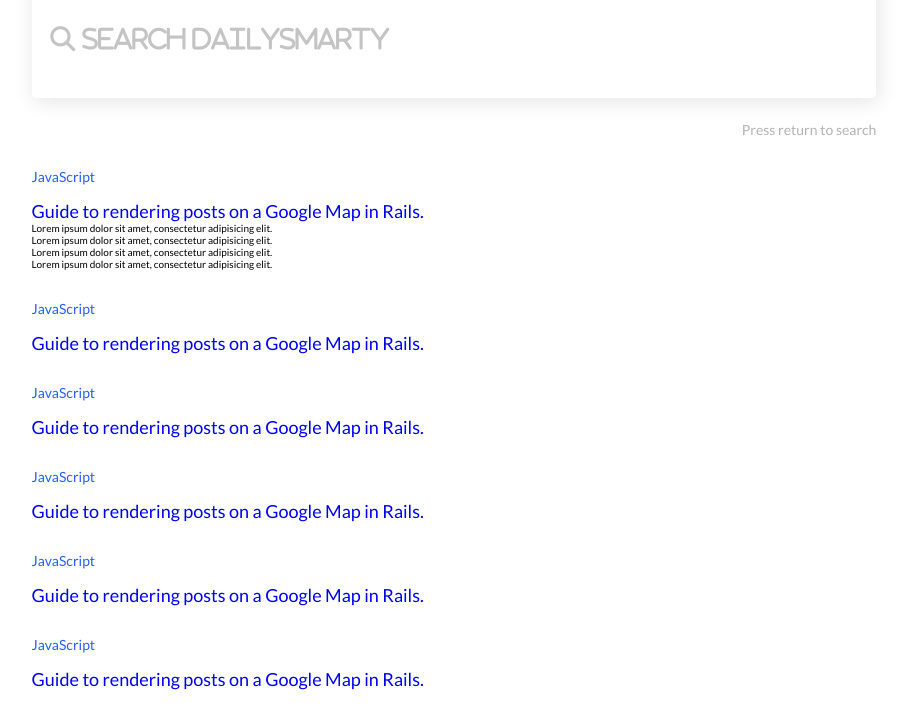
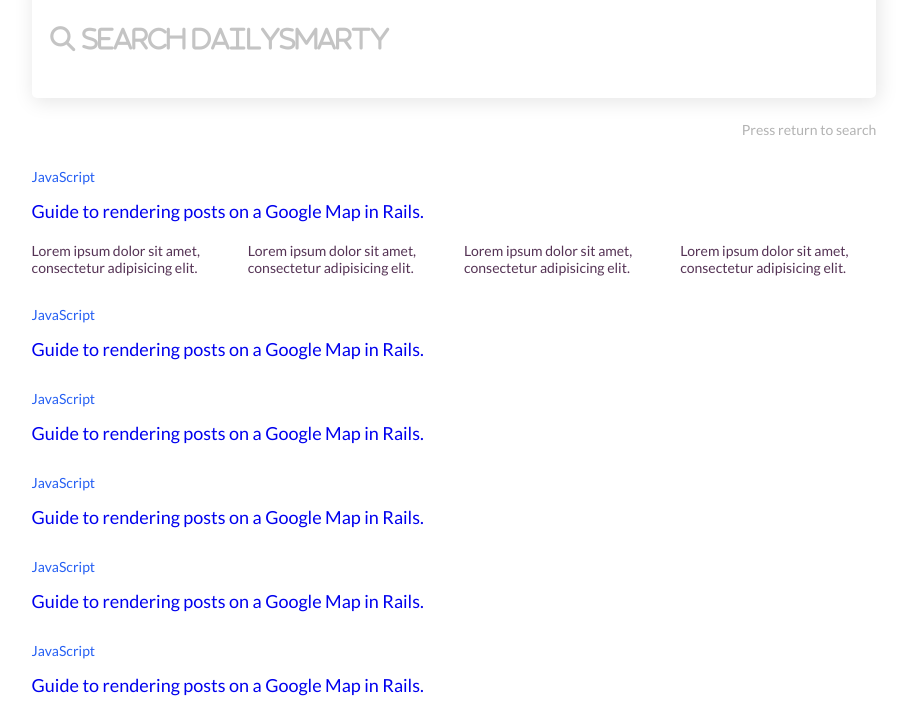
Before and after one commit to korzair74/daily-smarty-search, a plain HTML site: page results.html in a window 1280 px wide. Shown: the part 147-873 px from the top of the page, without its empty margins (186-1096 px from the left). Drawn offline with Linux system fonts and the light colour scheme.

Commit message:
Integrating a Nested CSS Grid Container for Search Result Reference Links

```diff
--- a/main.css
+++ b/main.css
@@ -114,3 +114,16 @@ html {
     text-decoration: none;
     font-size: 1.8rem;
 }
+.result-post-links-wrapper {
+    margin-top: 2rem;
+    display: grid;
+    grid-template-columns: repeat(auto-fit, minmax(100px, 1fr));
+    gap: 2rem;
+}
+.result-post-link {
+    color: #553355;
+    text-decoration: none;
+    font-size: 1.4rem;
+}
+.result-post-link:hover {
+    text-decoration: underline;
--- a/results.html
+++ b/results.html
@@ -29,10 +29,10 @@
                     </a>
                 </div>
                 <div class="result-post-links-wrapper">
-                    <div class="result-post-link">Lorem ipsum dolor sit amet, consectetur adipisicing elit.</div>
-                    <div class="result-post-link">Lorem ipsum dolor sit amet, consectetur adipisicing elit.</div>
-                    <div class="result-post-link">Lorem ipsum dolor sit amet, consectetur adipisicing elit.</div>
-                    <div class="result-post-link">Lorem ipsum dolor sit amet, consectetur adipisicing elit.</div>
+                    <a href='#' class="result-post-link">Lorem ipsum dolor sit amet, consectetur adipisicing elit.</a>
+                    <a href='#' class="result-post-link">Lorem ipsum dolor sit amet, consectetur adipisicing elit.</a>
+                    <a href='#' class="result-post-link">Lorem ipsum dolor sit amet, consectetur adipisicing elit.</a>
+                    <a href='#' class="result-post-link">Lorem ipsum dolor sit amet, consectetur adipisicing elit.</a>
                 </div>
             </div>
             <div class="post">
```
